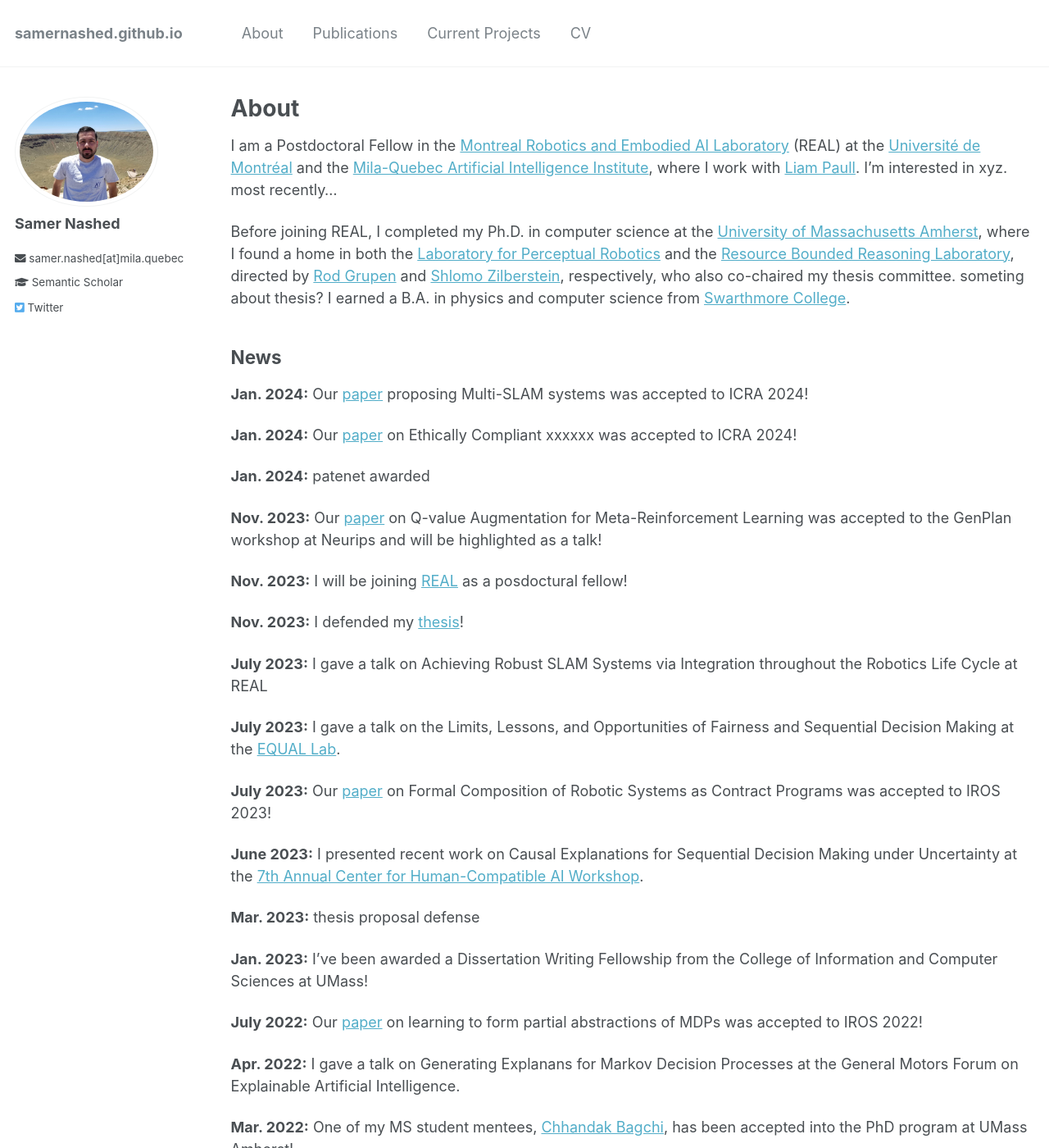
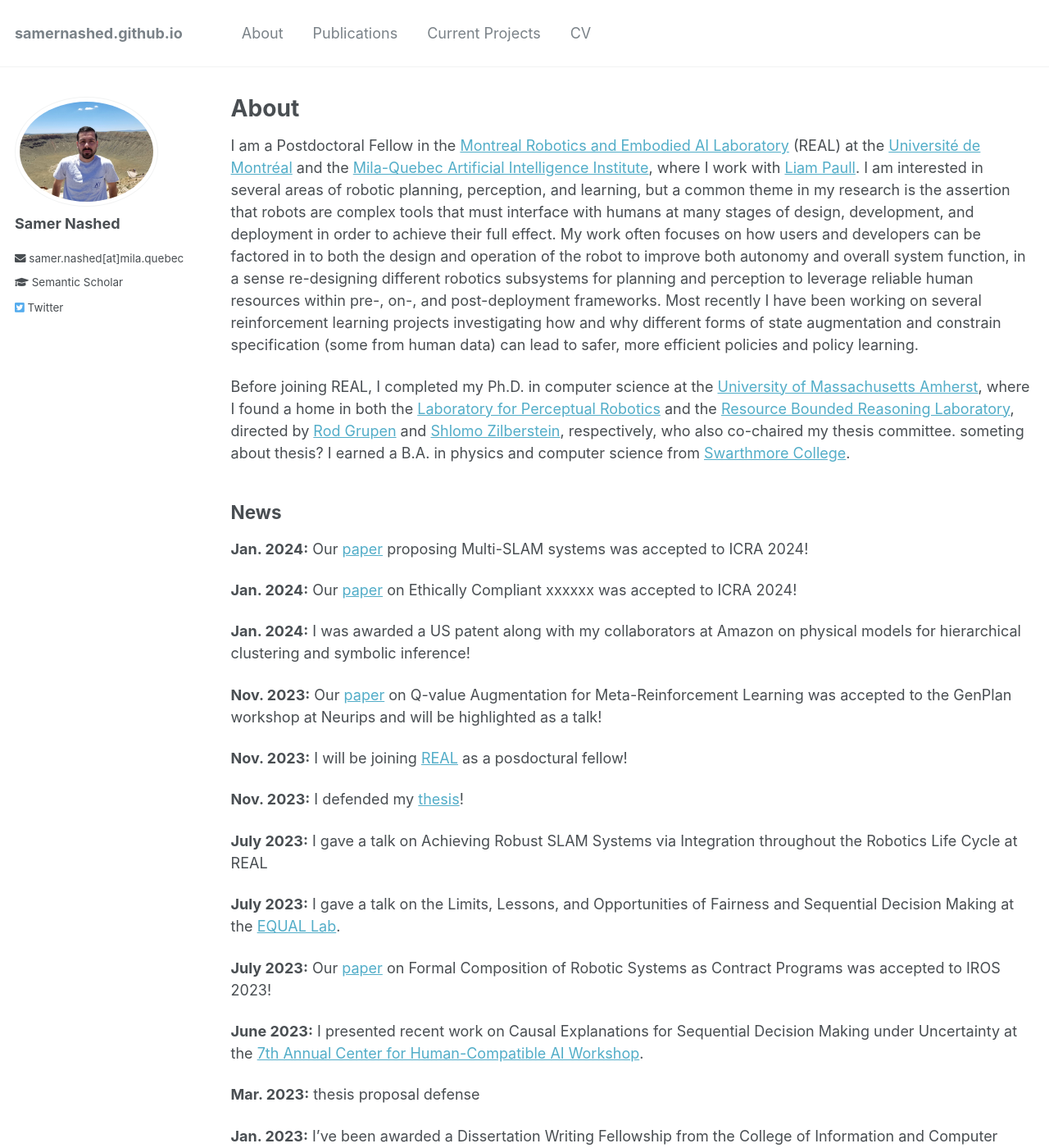
Before and after one commit to SamerNashed/samernashed.github.io, a Jekyll site: the page built from _pages/about.md, in a window 1280 px wide and 1400 px high. Shown: the whole window at 82% size. Built offline with Jekyll 4.4.1, drawn with Linux system fonts in a browser that asks for light colours; some of the changed text lies outside the part shown.

Commit message:
Update about.md

```diff
--- a/_pages/about.md
+++ b/_pages/about.md
@@ -8,7 +8,7 @@ redirect_from:
 ---
 
 
-I am a Postdoctoral Fellow in the [Montreal Robotics and Embodied AI Laboratory](https://montrealrobotics.ca/) (REAL) at the [Université de Montréal](https://www.umontreal.ca/) and the [Mila-Quebec Artificial Intelligence Institute](https://mila.quebec/en/), where I work with [Liam Paull](https://liampaull.ca/). I'm interested in xyz. most recently...
+I am a Postdoctoral Fellow in the [Montreal Robotics and Embodied AI Laboratory](https://montrealrobotics.ca/) (REAL) at the [Université de Montréal](https://www.umontreal.ca/) and the [Mila-Quebec Artificial Intelligence Institute](https://mila.quebec/en/), where I work with [Liam Paull](https://liampaull.ca/). I am interested in several areas of robotic planning, perception, and learning, but a common theme in my research is the assertion that robots are complex tools that must interface with humans at many stages of design, development, and deployment in order to achieve their full effect. My work often focuses on how users and developers can be factored in to both the design and operation of the robot to improve both autonomy and overall system function, in a sense re-designing different robotics subsystems for planning and perception to leverage reliable human resources within pre-, on-, and post-deployment frameworks. Most recently I have been working on several reinforcement learning projects investigating how and why different forms of state augmentation and constrain specification (some from human data) can lead to safer, more efficient policies and policy learning.
 
 Before joining REAL, I completed my Ph.D. in computer science at the [University of Massachusetts Amherst](https://www.umass.edu/), where I found a home in both the [Laboratory for Perceptual Robotics](https://www-robotics.cs.umass.edu/) and the [Resource Bounded Reasoning Laboratory](https://groups.cs.umass.edu/shlomo/research/), directed by [Rod Grupen](https://www-robotics.cs.umass.edu/~grupen/) and [Shlomo Zilberstein](https://groups.cs.umass.edu/shlomo/), respectively, who also co-chaired my thesis committee. someting about thesis? I earned a B.A. in physics and computer science from [Swarthmore College](https://www.swarthmore.edu/).
 
@@ -18,7 +18,7 @@ Before joining REAL, I completed my Ph.D. in computer science at the [University
 
 **Jan. 2024:** Our [paper]() on Ethically Compliant xxxxxx was accepted to ICRA 2024!
 
-**Jan. 2024:** patenet awarded
+**Jan. 2024:** I was awarded a US patent along with my collaborators at Amazon on physical models for hierarchical clustering and symbolic inference!
 
 **Nov. 2023:** Our [paper]() on Q-value Augmentation for Meta-Reinforcement Learning was accepted to the GenPlan workshop at Neurips and will be highlighted as a talk!
 
@@ -38,6 +38,8 @@ Before joining REAL, I completed my Ph.D. in computer science at the [University
 
 **Jan. 2023:** I've been awarded a Dissertation Writing Fellowship from the College of Information and Computer Sciences at UMass!
 
+**Nov. 2022:** I was awarded a US patent along with my collaborators at Amazon Robotics on motion planning in dynamic enironments!
+
 **July 2022:** Our [paper]() on learning to form partial abstractions of MDPs was accepted to IROS 2022!
 
 **Apr. 2022:** I gave a talk on Generating Explanans for Markov Decision Processes at the General Motors Forum on Explainable Artificial Intelligence.
@@ -47,6 +49,8 @@ Before joining REAL, I completed my Ph.D. in computer science at the [University
 **Feb. 2022:** Our [paper]() on learning to tune parameters in anytime algorithms was accepted to ICAPS 2022!
 
 **Oct. 2021:** Our workshop at [IROS 2021] on Building and Evaluating Ethical Robotic Systems was a success! Thank you to all of our wonderful speakers and contributors!
+
+**Sep. 2021:** I was awarded a US patent along with my collaborators at Nissan on localization for autonomous vehicles!
 
 **July 2021:** Our [survey]() on opponent modeling was accepted for publication in the [Journal of Artificial Intelligence Research]()
 
@@ -68,19 +72,19 @@ Before joining REAL, I completed my Ph.D. in computer science at the [University
 
 **May 2020:** I've been awarded a Massachusetts Space Grant Consortium Fellowship!
 
-**Aug. 2019:** amazon lab126 extension
+**Aug. 2019:** I will be staying on at [Amazon Lab126]() until the new year. Very exited to continue my project!
 
-**June 2019:** MS conferral
+**June 2019:** I've offically received my Masters degree in computer science!
 
-**May 2019:** passed portfolio
+**May 2019:** I've passed my portfolio (qualifications) and I am officially a PhD Candidate!
 
-**Feb. 2019:** amazon lab126
+**Feb. 2019:** I'll be headed to Sunnyvale California this summer to work at [Amazon Lab126]()!
 
-**Feb. 2018:** amazon robotics
+**Feb. 2018:** I'll be headed to North Reading Massachusetts this summer to work at [Amazon Robotics]()!
 
-**Jan. 2019:** Our [paper]() on lane localization for autonomous vehicles was accepted to ICRA 2018!
+**Jan. 2018:** Our [paper]() on lane localization for autonomous vehicles was accepted to ICRA 2018!
 
-**Dec. 2017:** hitl SLAM
+**Dec. 2017:** Our [paper]() on Human-in-the-Loop SLAM has been accepted to AAAI 2018!
 
 **Feb. 2017:** I'll be headed to Sunnyvale California this summer to work at [Nissan Research Center]() on their autonomous vehicle program!
 
@@ -91,8 +95,6 @@ Before joining REAL, I completed my Ph.D. in computer science at the [University
 
 <!--ECAS at IJCAI ws-->
 
-<!--2 older patents-->
-
 <!--hitl SLAM ICAPS ws-->
 
 <!--minutebots tdp 2018-->
```
